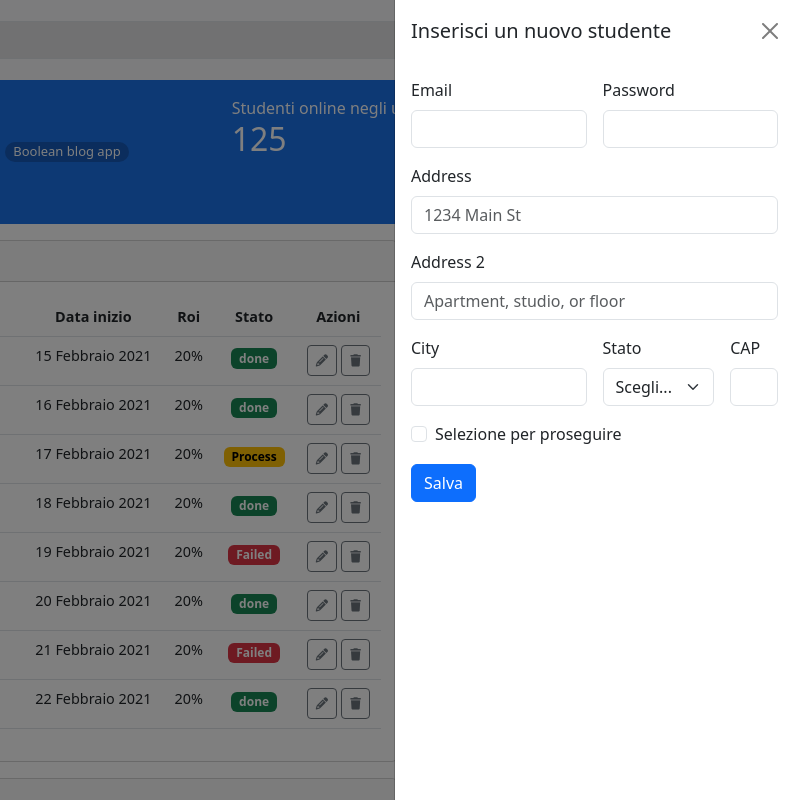
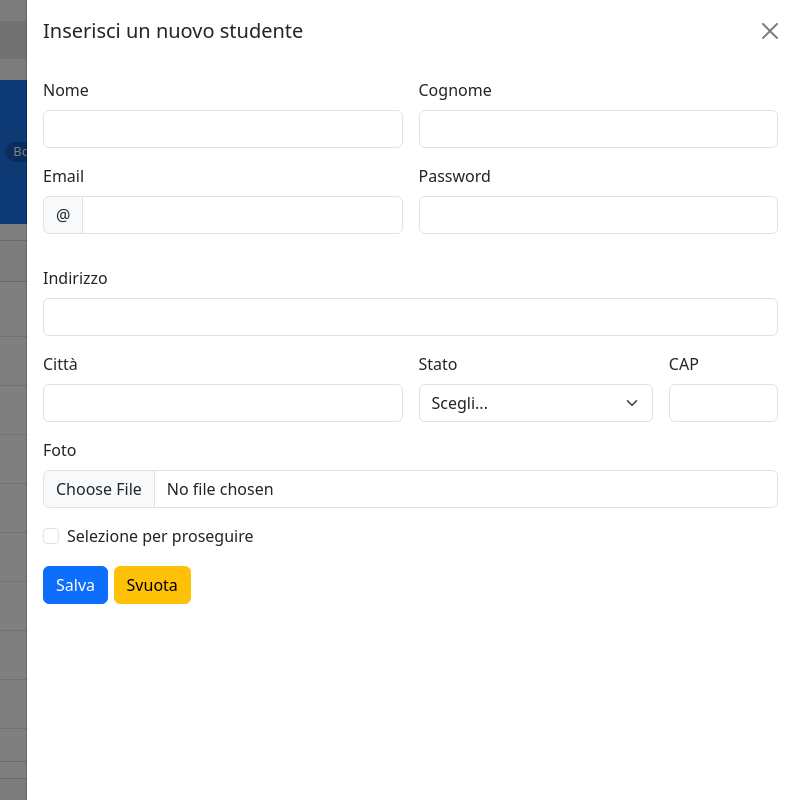
Before and after one commit to VincenzoMarcello/html-css-bootstrap-dashboard, a plain HTML site: page index.html in a window 1280 px wide. Both pictures are taken after a click on the button 1248 px from the left and 136 px from the top of the page. Shown: the full height of the page, 486-1280 px from the left. Drawn offline with nearby package versions, Linux system fonts and the light colour scheme.

Commit message:
feat: add offcanvas complete

```diff
--- a/css/style.css
+++ b/css/style.css
@@ -120,6 +120,11 @@ table th {
 
 /* ? OFFCANVAS */
 
+.offcanvas.offcanvas-end {
+  width: 100%;
+  max-width: 768px;
+}
+
 /* ! RESPONSIVE */
 
 /* ? TABLET */
--- a/index.html
+++ b/index.html
@@ -724,38 +724,62 @@
           class="row g-3"
         >
           <div class="col-md-6">
-            <label for="inputEmail4" class="form-label">Email</label>
-            <input type="email" class="form-control" id="inputEmail4" />
+            <label for="Nome" class="form-label">Nome</label>
+            <input type="Nome" class="form-control" name="Nome" id="Nome" />
           </div>
           <div class="col-md-6">
-            <label for="inputPassword4" class="form-label">Password</label>
-            <input type="password" class="form-control" id="inputPassword4" />
-          </div>
-          <div class="col-12">
-            <label for="inputAddress" class="form-label">Address</label>
+            <label for="Cognome" class="form-label">Cognome</label>
             <input
               type="text"
               class="form-control"
-              id="inputAddress"
-              placeholder="1234 Main St"
+              name="Cognome"
+              id="Cognome"
             />
           </div>
+
+          <div class="col-md-6">
+            <label for="Email" class="form-label">Email</label>
+            <div class="input-group mb-3">
+              <span class="input-group-text" id="basic-addon1">@</span>
+              <input
+                id="Email"
+                name="Email"
+                type="email"
+                class="form-control"
+                aria-label="Email"
+                aria-describedby="basic-addon1"
+              />
+            </div>
+          </div>
+
+          <div class="col-md-6">
+            <label for="Password" class="form-label">Password</label>
+            <input
+              type="password"
+              class="form-control"
+              name="Password"
+              id="Password"
+            />
+          </div>
+
           <div class="col-12">
-            <label for="inputAddress2" class="form-label">Address 2</label>
+            <label for="Indirizzo" class="form-label">Indirizzo</label>
             <input
               type="text"
               class="form-control"
-              id="inputAddress2"
-              placeholder="Apartment, studio, or floor"
+              name="Indirizzo"
+              id="Indirizzo"
             />
           </div>
+
           <div class="col-md-6">
-            <label for="inputCity" class="form-label">City</label>
-            <input type="text" class="form-control" id="inputCity" />
+            <label for="Città" class="form-label">Città</label>
+            <input type="text" class="form-control" id="Città" name="Città" />
           </div>
+
           <div class="col-md-4">
-            <label for="inputState" class="form-label">Stato</label>
-            <select id="inputState" class="form-select">
+            <label for="Stato" class="form-label">Stato</label>
+            <select id="Stato" name="Stato" class="form-select">
               <option selected>Scegli...</option>
               <option name="Italia">Italia</option>
               <option name="Francia">Francia</option>
@@ -763,20 +787,43 @@
               <option name="Spagna">Spagna</option>
             </select>
           </div>
+
           <div class="col-md-2">
-            <label for="inputZip" class="form-label">CAP</label>
-            <input type="text" class="form-control" id="inputZip" />
+            <label for="CAP" class="form-label">CAP</label>
+            <input type="text" class="form-control" id="CAP" name="CAP" />
           </div>
+
+          <div class="col-12">
+            <label for="Foto" class="form-label">Foto</label>
+            <input
+              type="file"
+              class="form-control"
+              id="Foto"
+              name="Foto"
+              aria-describedby="inputGroupFileAddon04"
+              aria-label="Upload"
+            />
+          </div>
+
           <div class="col-12">
             <div class="form-check">
-              <input class="form-check-input" type="checkbox" id="gridCheck" />
-              <label class="form-check-label" for="gridCheck" required>
+              <input
+                class="form-check-input"
+                type="checkbox"
+                id="gridCheck"
+                name="gridCheck"
+                required
+              />
+              <label class="form-check-label" for="gridCheck">
                 Selezione per proseguire
               </label>
             </div>
           </div>
-          <div class="col-12">
+          <div class="col-1 me-2">
             <button type="submit" class="btn btn-primary">Salva</button>
+          </div>
+          <div class="col-1">
+            <button type="submit" class="btn btn-warning">Svuota</button>
           </div>
         </form>
       </div>
```
